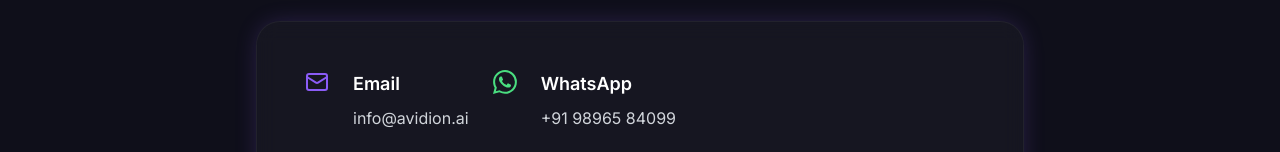
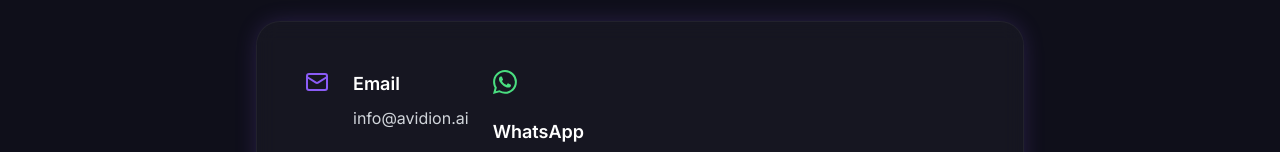
Before and after one commit to sachinavidion/avidionwebsite, a React (Vite) app: page /contact in a window 1280 px wide. Shown: the part 648-800 px from the top of the page. Built offline with nearby package versions, Linux system fonts and the light colour scheme.

Commit message:
Update ContactInfo.tsx
Whatsapp alignment below email.

```diff
--- a/src/components/contact/ContactInfo.tsx
+++ b/src/components/contact/ContactInfo.tsx
@@ -70,7 +70,8 @@ const ContactInfo = () => {
                 </a>
               </div>
  <motion.div
-  className="flex items-start gap-6"
+  className="flex flex-col gap-6"
+
   variants={itemVariants}
 >
   <div className="flex-shrink-0">
```
